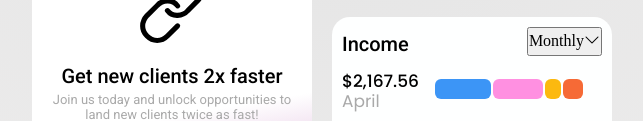
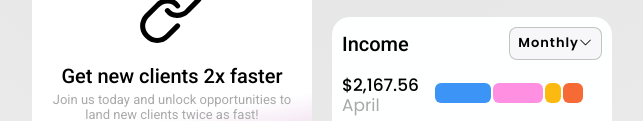
Before and after one commit to LudmilaBerto/ProyectoCuatro, a plain HTML site: page index.html in a window 1280 px wide. Shown: the part 463-584 px from the top of the page, without its empty margins (318-961 px from the left). Drawn offline with nearby package versions, Linux system fonts and the light colour scheme.

Commit message:
Termine de estilizar la caja cuatro del section

```diff
--- a/css/style.css
+++ b/css/style.css
@@ -333,7 +333,7 @@ h3{
 /* COMIENZO DE CAJA CUATRO */
 
 .contenedor-cuatro{
-    height: 150px;
+    height: 155px;
     width: 260px;
     border-radius: 18px;
     padding: 10px;
@@ -349,6 +349,19 @@ h3{
     flex-direction: row;
     justify-content: space-between;
     padding-bottom: 10px;
+}
+.botoncajacuatro{
+    color: #000;
+    background-color: #F7F6F8;
+    font-family: "Poppins", sans-serif;
+
+    font-weight: 600;
+    font-size: 13px;
+    padding: 8px 8px;
+    letter-spacing: 1px;
+    border-radius: 8px;
+    border:double #878a8a79 1px;
+
 }
 
 /* CONTENEDOR CUATRO B */
@@ -436,3 +449,6 @@ h3{
     border-radius: 6px;
 
 }
+
+
+/* FINAL DE LA CAJA CUATRO */
--- a/index.html
+++ b/index.html
@@ -191,7 +191,7 @@
 
                     <h3>Income</h3>
 
-                    <button>Monthly<i class="bi bi-chevron-down"></i></button>
+                    <button class="botoncajacuatro">Monthly<i class="bi bi-chevron-down"></i></button>
 
                 </div>
 
```
